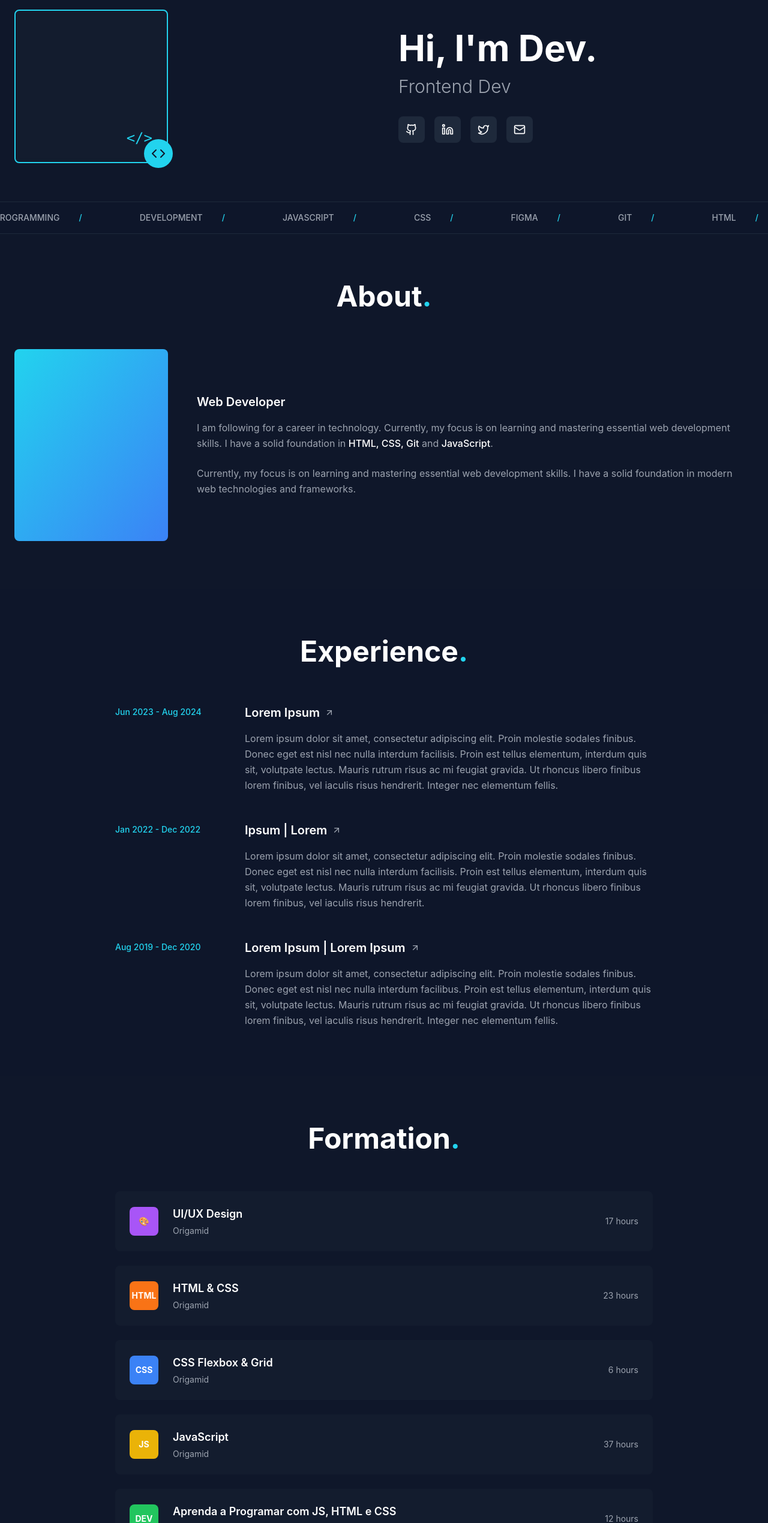
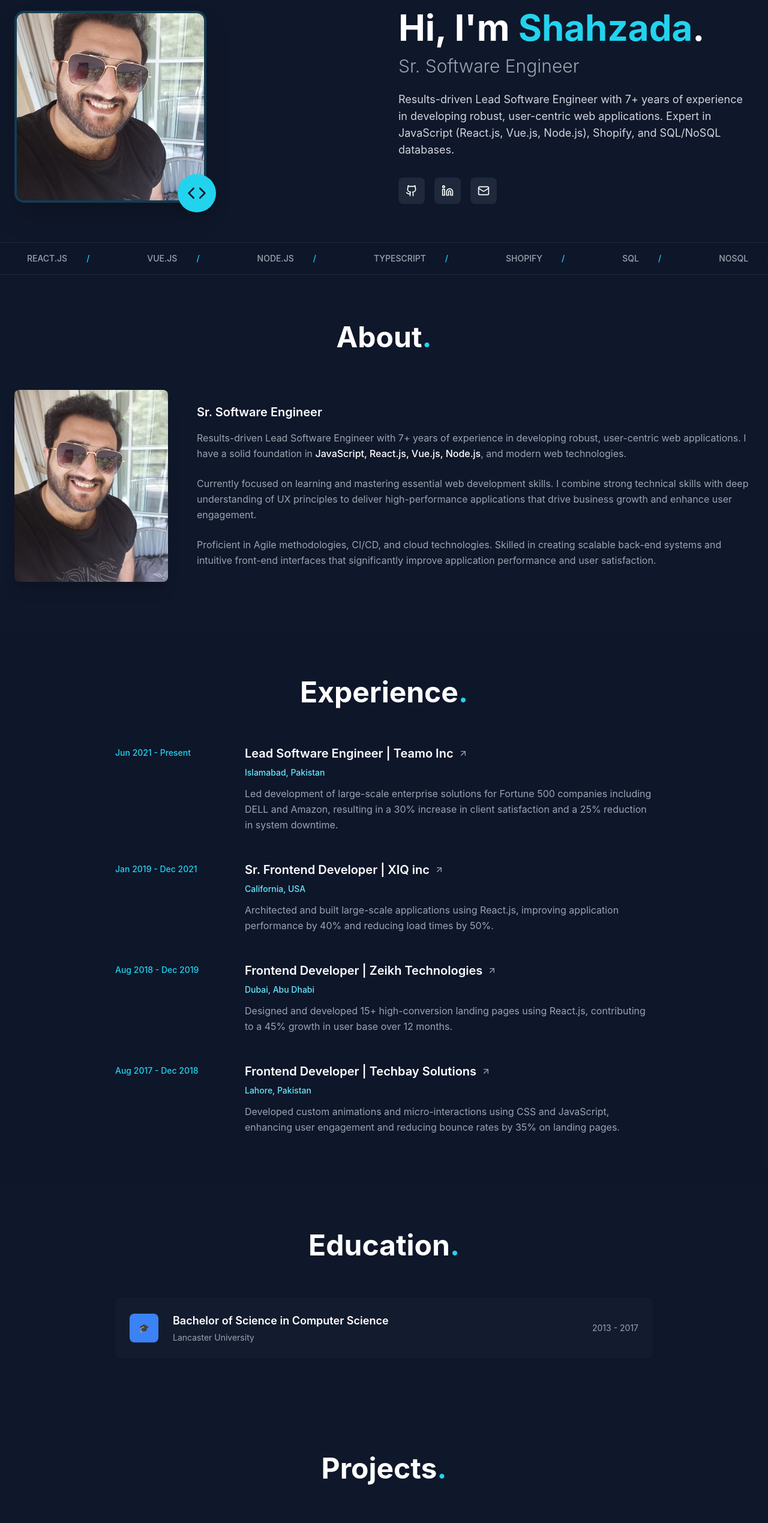
Before and after one commit to Shahzada-Shoaib/personal-portfolio, a React (Vite) app: page / in a window 1280 px wide. Shown: the part 80-2619 px from the top of the page at 60% size. Built offline with nearby package versions, Linux system fonts and the light colour scheme.

Commit message:
Update Portfolio for Shahzada with Resume Download

```diff
--- a/index.html
+++ b/index.html
@@ -4,7 +4,9 @@
     <meta charset="UTF-8" />
     <link rel="icon" type="image/svg+xml" href="/vite.svg" />
     <meta name="viewport" content="width=device-width, initial-scale=1.0" />
-    <title>Modern Developer Portfolio Website</title>
+    <title>Shahzada M. Salman - Sr. Software Engineer</title>
+    <meta name="description" content="Results-driven Lead Software Engineer with 7+ years of experience in developing robust, user-centric web applications. Expert in JavaScript, React.js, Vue.js, Node.js, Shopify, and SQL/NoSQL databases.">
+    <meta name="keywords" content="Software Engineer, JavaScript, React.js, Vue.js, Node.js, Shopify, Frontend Developer, Full Stack Developer">
   </head>
   <body>
     <div id="root"></div>
--- a/src/components/About.tsx
+++ b/src/components/About.tsx
@@ -9,25 +9,43 @@ const About: React.FC = () => {
         </h2>
 
         <div className="flex flex-col lg:flex-row items-center gap-12">
-          {/* Profile Image Placeholder */}
+          {/* Profile Image */}
           <div className="flex-shrink-0">
-            <div className="w-64 h-80 bg-gradient-to-br from-cyan-400 to-blue-500 rounded-lg"></div>
+            <div className="w-64 h-80 rounded-lg overflow-hidden shadow-xl">
+              <img
+                src="/WhatsApp Image 2025-06-28 at 4.33.32 PM.jpeg"
+                alt="Shahzada M. Salman"
+                className="w-full h-full object-cover"
+              />
+            </div>
           </div>
 
           {/* About Content */}
           <div className="flex-1 space-y-6">
             <div>
               <h3 className="text-xl font-semibold mb-4 text-white">
-                Web Developer
+                Sr. Software Engineer
               </h3>
               <p className="text-gray-400 leading-relaxed">
-                I am following for a career in technology. Currently, my focus is on learning and mastering essential web development skills. I have a solid foundation in <span className="text-white font-medium">HTML, CSS, Git</span> and <span className="text-white font-medium">JavaScript</span>.
+                Results-driven Lead Software Engineer with 7+ years of experience in developing robust,
+                user-centric web applications. I have a solid foundation in <span className="text-white font-medium">JavaScript, React.js, Vue.js, Node.js</span>,
+                and modern web technologies.
               </p>
             </div>
 
             <div>
               <p className="text-gray-400 leading-relaxed">
-                Currently, my focus is on learning and mastering essential web development skills. I have a solid foundation in modern web technologies and frameworks.
+                Currently focused on learning and mastering essential web development skills.
+                I combine strong technical skills with deep understanding of UX principles to deliver
+                high-performance applications that drive business growth and enhance user engagement.
+              </p>
+            </div>
+
+            <div>
+              <p className="text-gray-400 leading-relaxed">
+                Proficient in Agile methodologies, CI/CD, and cloud technologies.
+                Skilled in creating scalable back-end systems and intuitive front-end interfaces
+                that significantly improve application performance and user satisfaction.
               </p>
             </div>
           </div>
--- a/src/components/Contact.tsx
+++ b/src/components/Contact.tsx
@@ -1,29 +1,33 @@
 import React from 'react';
-import { Linkedin, Github, Mail, ArrowUpRight } from 'lucide-react';
+import { Linkedin, Github, Mail, ArrowUpRight, Download } from 'lucide-react';
 
 const Contact: React.FC = () => {
   const contactLinks = [
     {
       platform: 'LinkedIn',
       icon: Linkedin,
-      url: '#'
-    },
-    {
-      platform: 'Instagram',
-      icon: Mail,
-      url: '#'
+      url: 'https://linkedin.com/in/shehzadasalman/'
     },
     {
       platform: 'GitHub',
       icon: Github,
-      url: '#'
+      url: 'https://github.com/ShehzadaSalman'
     },
     {
       platform: 'E-mail',
       icon: Mail,
-      url: '#'
+      url: 'mailto:shehzada.salman072@gmail.com'
     }
   ];
+
+  const handleResumeDownload = () => {
+    const link = document.createElement('a');
+    link.href = '/ShahzadaMSalmanResume.pdf';
+    link.download = 'Shahzada_M_Salman_Resume.pdf';
+    document.body.appendChild(link);
+    link.click();
+    document.body.removeChild(link);
+  };
 
   return (
     <section id="contact" className="py-20 px-6 bg-slate-900/50">
@@ -33,14 +37,16 @@ const Contact: React.FC = () => {
         </h2>
 
         <p className="text-gray-400 mb-16 text-lg">
-          Contact me or follow my social media
+          Let's connect and discuss opportunities
         </p>
 
-        <div className="grid grid-cols-1 md:grid-cols-2 gap-4 max-w-2xl mx-auto">
+        <div className="grid grid-cols-1 md:grid-cols-3 gap-4 max-w-2xl mx-auto mb-12">
           {contactLinks.map((link, index) => (
             <a
               key={index}
               href={link.url}
+              target="_blank"
+              rel="noopener noreferrer"
               className="flex items-center justify-between p-6 bg-slate-800/30 rounded-lg hover:bg-slate-800/50 transition-colors duration-200 group"
             >
               <div className="flex items-center gap-4">
@@ -54,6 +60,17 @@ const Contact: React.FC = () => {
             </a>
           ))}
         </div>
+
+        {/* Resume Download Button */}
+        <div className="flex justify-center">
+          <button
+            onClick={handleResumeDownload}
+            className="inline-flex items-center gap-3 px-8 py-4 bg-cyan-400 hover:bg-cyan-500 text-slate-900 font-semibold rounded-lg transition-all duration-200 transform hover:scale-105 shadow-lg hover:shadow-cyan-400/25"
+          >
+            <Download size={20} />
+            Download Resume
+          </button>
+        </div>
       </div>
     </section>
   );
--- a/src/components/Experience.tsx
+++ b/src/components/Experience.tsx
@@ -4,19 +4,28 @@ import { ArrowUpRight } from 'lucide-react';
 const Experience: React.FC = () => {
   const experiences = [
     {
-      period: 'Jun 2023 - Aug 2024',
-      title: 'Lorem Ipsum',
-      description: 'Lorem ipsum dolor sit amet, consectetur adipiscing elit. Proin molestie sodales finibus. Donec eget est nisl nec nulla interdum facilisis. Proin est tellus elementum, interdum quis sit, volutpate lectus. Mauris rutrum risus ac mi feugiat gravida. Ut rhoncus libero finibus lorem finibus, vel iaculis risus hendrerit. Integer nec elementum fellis.'
+      period: 'Jun 2021 - Present',
+      title: 'Lead Software Engineer | Teamo Inc',
+      location: 'Islamabad, Pakistan',
+      description: 'Led development of large-scale enterprise solutions for Fortune 500 companies including DELL and Amazon, resulting in a 30% increase in client satisfaction and a 25% reduction in system downtime.'
     },
     {
-      period: 'Jan 2022 - Dec 2022',
-      title: 'Ipsum | Lorem',
-      description: 'Lorem ipsum dolor sit amet, consectetur adipiscing elit. Proin molestie sodales finibus. Donec eget est nisl nec nulla interdum facilisis. Proin est tellus elementum, interdum quis sit, volutpate lectus. Mauris rutrum risus ac mi feugiat gravida. Ut rhoncus libero finibus lorem finibus, vel iaculis risus hendrerit.'
+      period: 'Jan 2019 - Dec 2021',
+      title: 'Sr. Frontend Developer | XIQ inc',
+      location: 'California, USA',
+      description: 'Architected and built large-scale applications using React.js, improving application performance by 40% and reducing load times by 50%.'
     },
     {
-      period: 'Aug 2019 - Dec 2020',
-      title: 'Lorem Ipsum | Lorem Ipsum',
-      description: 'Lorem ipsum dolor sit amet, consectetur adipiscing elit. Proin molestie sodales finibus. Donec eget est nisl nec nulla interdum facilibus. Proin est tellus elementum, interdum quis sit, volutpate lectus. Mauris rutrum risus ac mi feugiat gravida. Ut rhoncus libero finibus lorem finibus, vel iaculis risus hendrerit. Integer nec elementum fellis.'
+      period: 'Aug 2018 - Dec 2019',
+      title: 'Frontend Developer | Zeikh Technologies',
+      location: 'Dubai, Abu Dhabi',
+      description: 'Designed and developed 15+ high-conversion landing pages using React.js, contributing to a 45% growth in user base over 12 months.'
+    },
+    {
+      period: 'Aug 2017 - Dec 2018',
+      title: 'Frontend Developer | Techbay Solutions',
+      location: 'Lahore, Pakistan',
+      description: 'Developed custom animations and micro-interactions using CSS and JavaScript, enhancing user engagement and reducing bounce rates by 35% on landing pages.'
     }
   ];
 
@@ -37,7 +46,7 @@ const Experience: React.FC = () => {
                   </span>
                 </div>
                 <div className="flex-1">
-                  <div className="flex items-center gap-2 mb-4">
+                  <div className="flex items-center gap-2 mb-2">
                     <h3 className="text-xl font-semibold text-white">
                       {exp.title}
                     </h3>
@@ -46,6 +55,9 @@ const Experience: React.FC = () => {
                       className="text-gray-400 group-hover:text-cyan-400 transition-colors duration-200"
                     />
                   </div>
+                  <p className="text-cyan-300 text-sm mb-3 font-medium">
+                    {exp.location}
+                  </p>
                   <p className="text-gray-400 leading-relaxed">
                     {exp.description}
                   </p>
--- a/src/components/Footer.tsx
+++ b/src/components/Footer.tsx
@@ -5,7 +5,7 @@ const Footer: React.FC = () => {
     <footer className="py-8 px-6 border-t border-slate-800">
       <div className="max-w-7xl mx-auto text-center">
         <p className="text-gray-400 text-sm">
-          © 2024 | Kaly Torres de Souza
+          © 2024 | Shahzada M. Salman
         </p>
       </div>
     </footer>
--- a/src/components/Formation.tsx
+++ b/src/components/Formation.tsx
@@ -3,39 +3,11 @@ import React from 'react';
 const Formation: React.FC = () => {
   const formations = [
     {
-      title: 'UI/UX Design',
-      provider: 'Origamid',
-      duration: '17 hours',
-      icon: '🎨',
-      color: 'bg-purple-500'
-    },
-    {
-      title: 'HTML & CSS',
-      provider: 'Origamid',
-      duration: '23 hours',
-      icon: 'HTML',
-      color: 'bg-orange-500'
-    },
-    {
-      title: 'CSS Flexbox & Grid',
-      provider: 'Origamid',
-      duration: '6 hours',
-      icon: 'CSS',
+      title: 'Bachelor of Science in Computer Science',
+      provider: 'Lancaster University',
+      duration: '2013 - 2017',
+      icon: '🎓',
       color: 'bg-blue-500'
-    },
-    {
-      title: 'JavaScript',
-      provider: 'Origamid',
-      duration: '37 hours',
-      icon: 'JS',
-      color: 'bg-yellow-500'
-    },
-    {
-      title: 'Aprenda a Programar com JS, HTML e CSS',
-      provider: 'Rodrigo Branas',
-      duration: '12 hours',
-      icon: 'DEV',
-      color: 'bg-green-500'
     }
   ];
 
@@ -43,7 +15,7 @@ const Formation: React.FC = () => {
     <section id="formation" className="py-20 px-6">
       <div className="max-w-4xl mx-auto">
         <h2 className="text-4xl lg:text-5xl font-bold mb-16 text-center">
-          Formation<span className="text-cyan-400">.</span>
+          Education<span className="text-cyan-400">.</span>
         </h2>
 
         <div className="space-y-6">
--- a/src/components/Header.tsx
+++ b/src/components/Header.tsx
@@ -11,7 +11,7 @@ const Header: React.FC = () => {
       <div className="max-w-7xl mx-auto px-6 py-4">
         <div className="flex items-center justify-between">
           <div className="text-xl font-bold">
-            <span className="text-white">Dev</span>
+            <span className="text-white">Shahzada</span>
             <span className="text-cyan-400">/</span>
           </div>
 
--- a/src/components/Hero.tsx
+++ b/src/components/Hero.tsx
@@ -6,16 +6,18 @@ const Hero: React.FC = () => {
     <section className="pt-24 pb-16 px-6">
       <div className="max-w-7xl mx-auto">
         <div className="flex flex-col lg:flex-row items-center justify-between gap-12">
-          {/* Code Editor Visual */}
+          {/* Profile Image */}
           <div className="flex-1 flex justify-center lg:justify-start">
             <div className="relative">
-              <div className="w-64 h-64 border-2 border-cyan-400 rounded-lg bg-slate-800/30 backdrop-blur-sm p-6 flex items-end justify-end">
-                <div className="text-cyan-400 text-2xl font-mono">
-                  {'</>'}
-                </div>
+              <div className="w-80 h-80 rounded-2xl overflow-hidden border-4 border-cyan-400/20 shadow-2xl">
+                <img
+                  src="/WhatsApp Image 2025-06-28 at 4.33.32 PM.jpeg"
+                  alt="Shahzada M. Salman"
+                  className="w-full h-full object-cover"
+                />
               </div>
-              <div className="absolute -bottom-2 -right-2 w-12 h-12 bg-cyan-400 rounded-full flex items-center justify-center">
-                <Code className="text-slate-900" size={24} />
+              <div className="absolute -bottom-4 -right-4 w-16 h-16 bg-cyan-400 rounded-full flex items-center justify-center shadow-lg">
+                <Code className="text-slate-900" size={32} />
               </div>
             </div>
           </div>
@@ -23,34 +25,37 @@ const Hero: React.FC = () => {
           {/* Hero Content */}
           <div className="flex-1 text-center lg:text-left">
             <h1 className="text-4xl lg:text-6xl font-bold mb-4">
-              Hi, I'm Dev.
+              Hi, I'm <span className="text-cyan-400">Shahzada</span>.
             </h1>
-            <p className="text-2xl lg:text-3xl text-gray-400 font-light mb-8">
-              Frontend Dev
+            <p className="text-2xl lg:text-3xl text-gray-400 font-light mb-6">
+              Sr. Software Engineer
+            </p>
+            <p className="text-lg text-gray-300 mb-8 max-w-2xl">
+              Results-driven Lead Software Engineer with 7+ years of experience in developing robust,
+              user-centric web applications. Expert in JavaScript (React.js, Vue.js, Node.js), Shopify,
+              and SQL/NoSQL databases.
             </p>
 
             {/* Social Links */}
             <div className="flex items-center justify-center lg:justify-start gap-4">
               <a
-                href="#"
+                href="https://github.com/ShehzadaSalman"
+                target="_blank"
+                rel="noopener noreferrer"
                 className="p-3 bg-slate-800 hover:bg-slate-700 rounded-lg transition-colors duration-200"
               >
                 <Github size={20} />
               </a>
               <a
-                href="#"
+                href="https://linkedin.com/in/shehzadasalman/"
+                target="_blank"
+                rel="noopener noreferrer"
                 className="p-3 bg-slate-800 hover:bg-slate-700 rounded-lg transition-colors duration-200"
               >
                 <Linkedin size={20} />
               </a>
               <a
-                href="#"
-                className="p-3 bg-slate-800 hover:bg-slate-700 rounded-lg transition-colors duration-200"
-              >
-                <Twitter size={20} />
-              </a>
-              <a
-                href="#"
+                href="mailto:shehzada.salman072@gmail.com"
                 className="p-3 bg-slate-800 hover:bg-slate-700 rounded-lg transition-colors duration-200"
               >
                 <Mail size={20} />
--- a/src/components/SkillsMarquee.tsx
+++ b/src/components/SkillsMarquee.tsx
@@ -2,14 +2,22 @@ import React from 'react';
 
 const SkillsMarquee: React.FC = () => {
   const skills = [
-    'WEB',
-    'PROGRAMMING',
-    'DEVELOPMENT',
     'JAVASCRIPT',
-    'CSS',
-    'FIGMA',
-    'GIT',
-    'HTML',
+    'REACT.JS',
+    'VUE.JS',
+    'NODE.JS',
+    'TYPESCRIPT',
+    'SHOPIFY',
+    'SQL',
+    'NOSQL',
+    'AGILE',
+    'CI/CD',
+    'AWS',
+    'THIRD-PARTY INTEGRATION',
+    'CONTENTFUL',
+    'PRISMIC',
+    'STRAPI',
+    'HEADLESS CMS'
   ];
 
   return (
```
